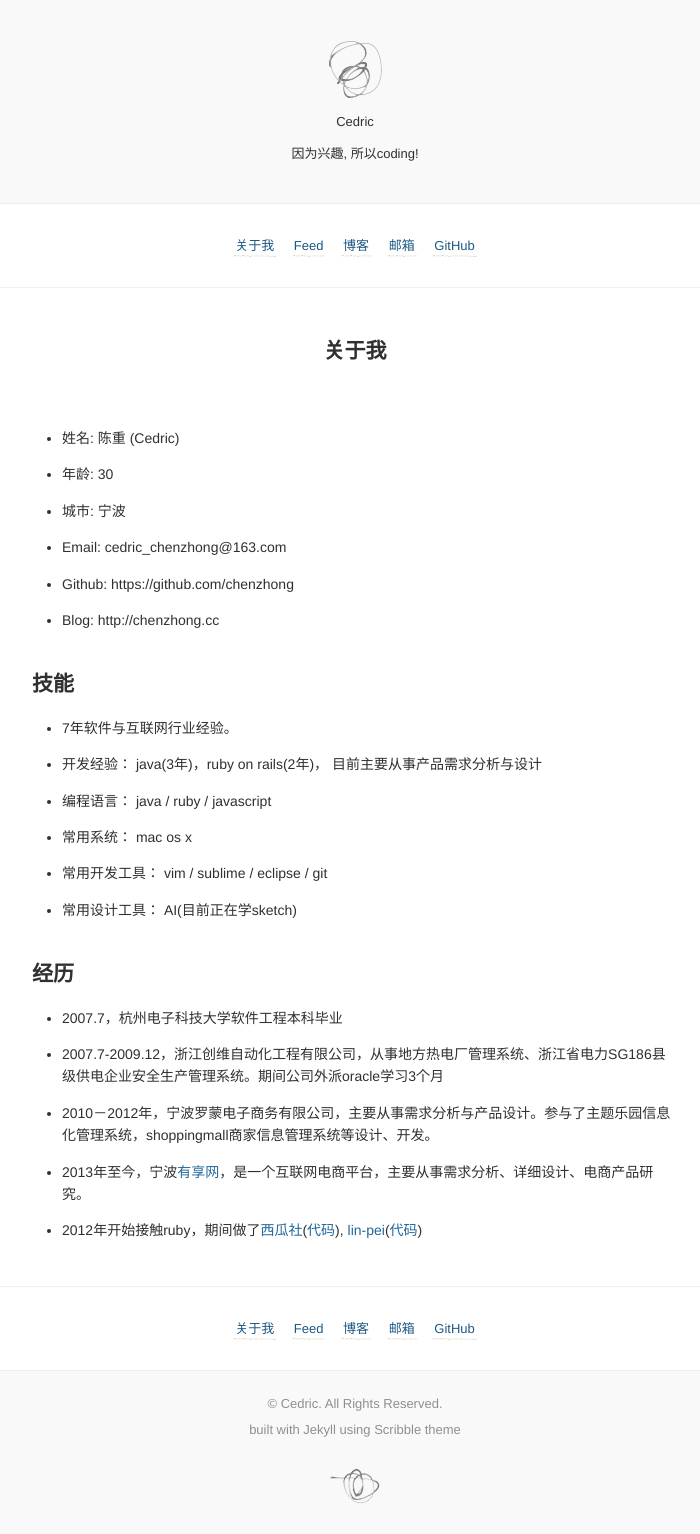
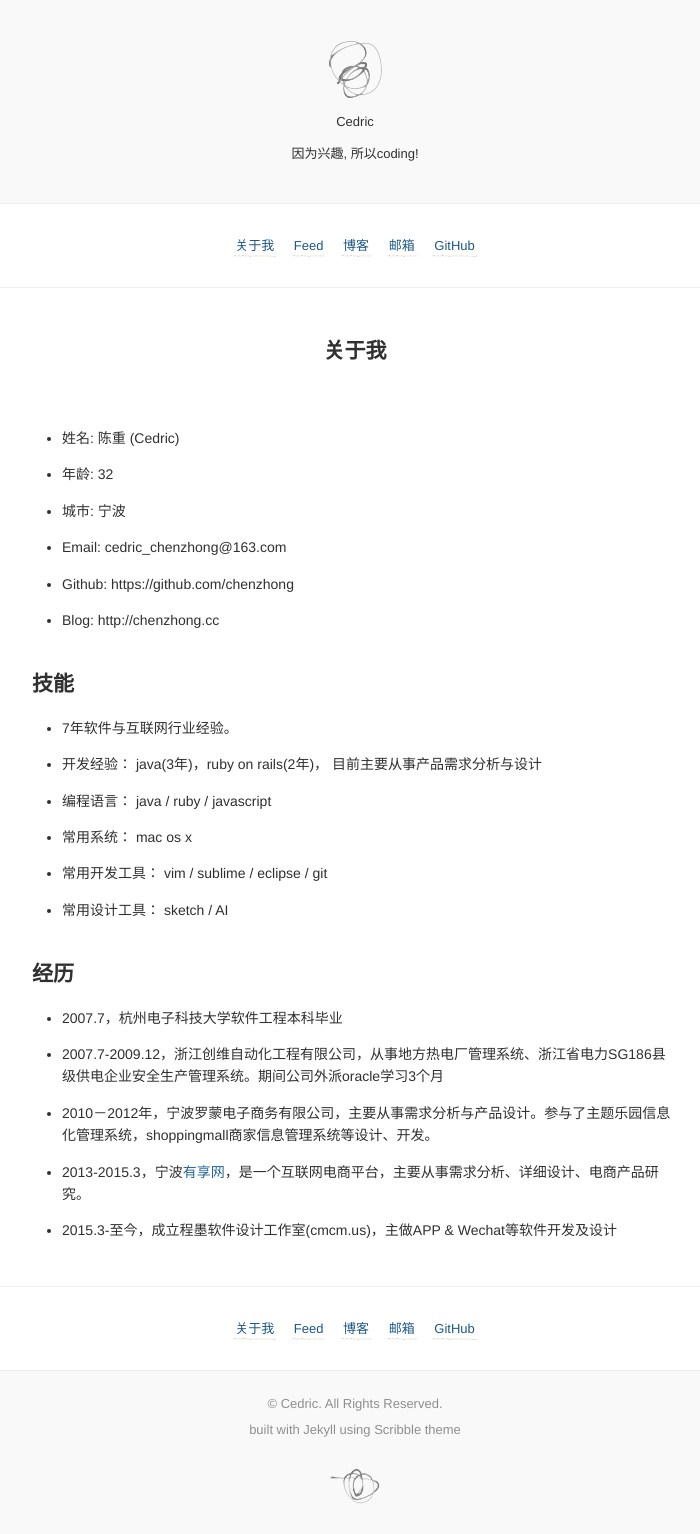
Before and after one commit to chenzhong/chenzhong.github.com, a Jekyll site: the page built from about.md, in a window 1280 px wide. Shown: the whole page, without its empty margins (285-985 px from the left). Built offline with Jekyll 4.4.1, drawn with Linux system fonts in a browser that asks for light colours; Markdown is read by kramdown in place of the engine named in the settings.

Commit message:
update about

```diff
--- a/about.md
+++ b/about.md
@@ -6,7 +6,7 @@ disqus: false
 
 - 姓名: 陈重 (Cedric)
 
-- 年龄: 30
+- 年龄: 32
 
 - 城市: 宁波
 
@@ -29,7 +29,7 @@ disqus: false
 
 - 常用开发工具： vim / sublime / eclipse / git
 
-- 常用设计工具： AI(目前正在学sketch)
+- 常用设计工具： sketch / AI
 
 
 
@@ -41,6 +41,6 @@ disqus: false
 
 - 2010－2012年，宁波罗蒙电子商务有限公司，主要从事需求分析与产品设计。参与了主题乐园信息化管理系统，shoppingmall商家信息管理系统等设计、开发。
 
-- 2013年至今，宁波[有享网](http://www.yofogo.com)，是一个互联网电商平台，主要从事需求分析、详细设计、电商产品研究。
+- 2013-2015.3，宁波[有享网](http://www.yofogo.com)，是一个互联网电商平台，主要从事需求分析、详细设计、电商产品研究。
 
-- 2012年开始接触ruby，期间做了[西瓜社](http://www.xiguashe.com)([代码](https://github.com/wikimo/xiguashe)), [lin-pei](http://www.ling-pei.com)([代码](http://git.oschina.net/chenzhong/lin_pei_offical))
+- 2015.3-至今，成立程墨软件设计工作室(cmcm.us)，主做APP & Wechat等软件开发及设计
```
